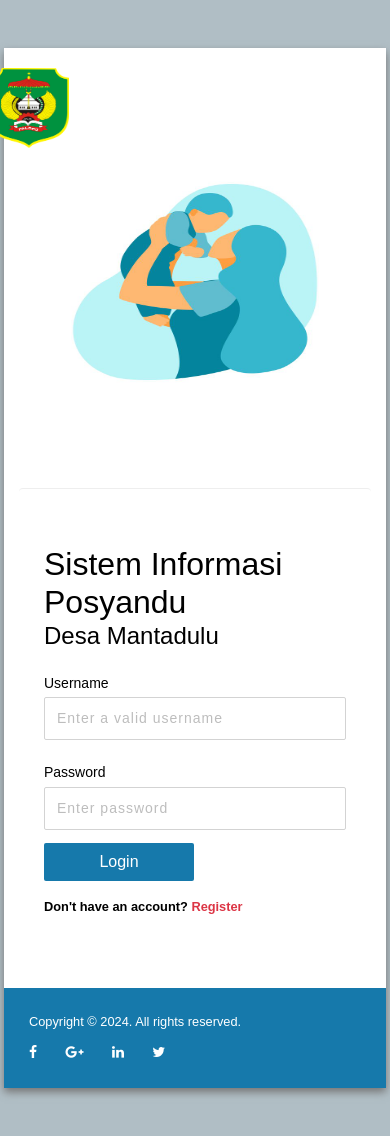
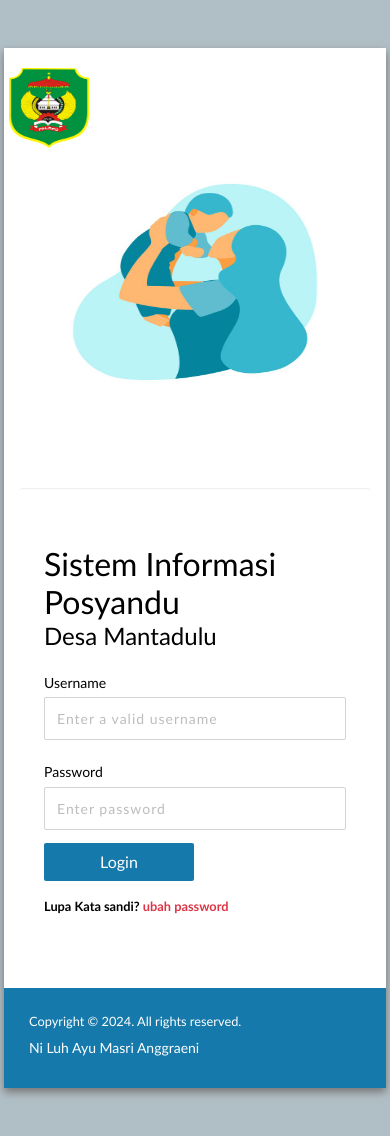
Before and after one commit to sayyidazizii/posyandudesamantadulu, a CodeIgniter app: the page made by application/views/auth/login.php in a window 390 px wide. Run offline with CodeIgniter, Linux system fonts and the light colour scheme; some libraries are stand-ins or nearby versions.

Commit message:
Feat(Login.php)modify login page

```diff
--- a/application/views/auth/login.php
+++ b/application/views/auth/login.php
@@ -34,7 +34,7 @@
             height: 100%;
             background-color: #B0BEC5;
             background-repeat: no-repeat;
-            font-family: Arial, Helvetica, sans-serif;
+            font-family: 'Gill Sans', sans-serif;
 
         }
 
@@ -171,7 +171,7 @@
         }
 
         .btn-blue:hover {
-            background-color: #000;
+            background-color: #5BBCFF;
             cursor: pointer;
         }
 
@@ -182,7 +182,7 @@
 
         @media screen and (max-width: 991px) {
             .logo {
-                margin-left: 0px;
+                margin-left: 20px;
             }
 
             .image {
@@ -201,6 +201,7 @@
         }
     </style>
 </head>
+<form action="<?php echo base_url() ?>Login/Auth" method="post">
 
     <body className='snippet-body'>
         <div class="container-fluid px-1 px-md-5 px-lg-1 px-xl-5 py-5 mx-auto">
@@ -239,19 +240,17 @@
                                 <button type="submit" class="btn btn-blue text-center">Login</button>
                             </div>
                             <div class="row mb-4 px-3">
-                            <small class="font-weight-bold">Don't have an account? <a class="text-danger ">Register</a></small>
+                                <small class="font-weight-bold">Lupa Kata sandi? <a class="text-danger ">ubah password</a></small>
                             </div>
                         </div>
                     </div>
+</form>
 </div>
 <div class="bg-blue py-4">
     <div class="row px-3">
         <small class="ml-4 ml-sm-5 mb-2">Copyright &copy; 2024. All rights reserved.</small>
         <div class="social-contact ml-4 ml-sm-auto">
-                        <span class="fa fa-facebook mr-4 text-sm"></span>
-                        <span class="fa fa-google-plus mr-4 text-sm"></span>
-                        <span class="fa fa-linkedin mr-4 text-sm"></span>
-                        <span class="fa fa-twitter mr-4 mr-sm-5 text-sm"></span>
+            <h6 class="mr-4 mr-sm-5 text-sm">Ni Luh Ayu Masri Anggraeni</h6>
         </div>
     </div>
 </div>
@@ -262,9 +261,6 @@
 <script type='text/javascript' src='#'></script>
 <script type='text/javascript' src='#'></script>
 <script type='text/javascript'>
-        #
-    </script>
-    <script type='text/javascript'>
     var myLink = document.querySelector('a[href="#"]');
     myLink.addEventListener('click', function(e) {
         e.preventDefault();
```
Also changed, not shown: application/controllers/Login.php (+15 -11 lines). Lines whose indentation alone changed are shown as unchanged.
